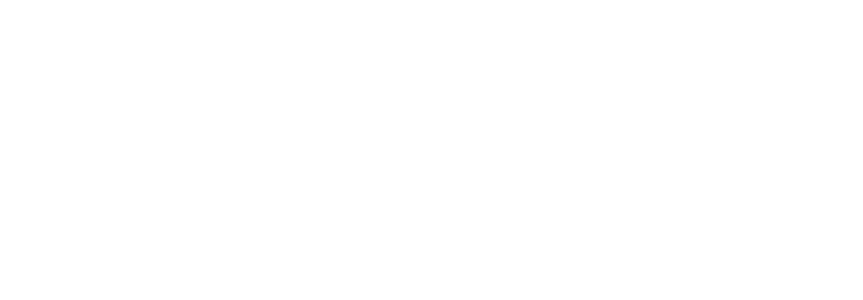
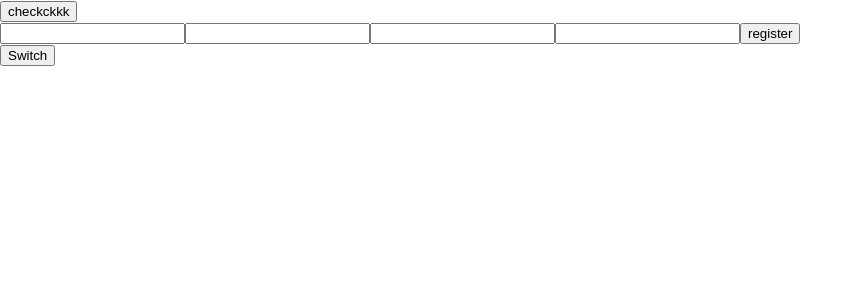
Before and after one commit to SergeyArenzon/viaggio-react, a React (Create React App) app: page /auth in a window 1280 px wide. Before the commit this address had no page. Shown: the top 300 px of the page, without its empty margins (0-863 px from the left). Built offline with nearby package versions, Linux system fonts and the light colour scheme.

Commit message:
add auth

```diff
--- a/package.json
+++ b/package.json
@@ -16,7 +16,8 @@
     "react-responsive-carousel": "^3.2.22",
     "react-router-dom": "^6.0.2",
     "react-scripts": "4.0.3",
-    "sass": "^1.45.0"
+    "sass": "^1.45.0",
+    "yup": "^0.32.11"
   },
   "scripts": {
     "start": "react-scripts start",
--- a/src/App.js
+++ b/src/App.js
@@ -5,6 +5,7 @@
 import CreateLocation from "./components/CreateLocation/CreateLocation";
 import ShowLocation from "./components/ShowLocation/ShowLocation";
 import EditLocation from "./components/EditLocation/EditLocation";
+import Auth from "./components/Auth/Auth";
 
 function App() {
   return (
@@ -12,6 +13,7 @@
       <BrowserRouter>
         <Routes>
           <Route path="/" element={<Home/>}/>
+          <Route path="/auth" element={<Auth/>}/>
           <Route path="/new-location" element={<CreateLocation/>}/>
           <Route path="/locations/:id" element={<ShowLocation/>}/>
           <Route path="/locations/:id/edit" element={<EditLocation/>}/>
--- /dev/null
+++ b/src/components/Auth/Auth.js
@@ -0,0 +1,102 @@
+import React, { useState, useRef, useEffect } from 'react';
+import { userSchema } from '../../validations/user';
+
+
+
+
+export default function Auth() {
+    const emailRef = useRef();
+    const passwordRef = useRef();
+    const lastNameRef = useRef();
+    const firstNameRef = useRef();
+
+    const [loading, setLoading] = useState(true);
+    const [signUpMode, setSignUpMode] = useState(true);
+
+
+    /////////////////////
+    //  Signout method //
+    /////////////////////
+    const registerHandler = async (event) => {
+        event.preventDefault();
+
+        const data = {
+            email: emailRef.current.value,
+            password: passwordRef.current.value,
+            firstName: firstNameRef.current.value,
+            lastName: lastNameRef.current.value,
+        };
+        const isValid = await userSchema.isValid(data);
+
+        if (!isValid) {
+            alert('Creds isnt valid!');
+            return;
+        }
+        const response = await fetch(`${process.env.REACT_APP_API_URL}/location/register`, {
+            method: 'POST',
+            body: JSON.stringify(data),
+            headers: {
+                'Content-Type': 'application/json',
+            },
+        });
+
+        if(response.status === 201){
+            // router.replace('/');
+            const res = await response.json();
+            return res;
+        }
+    };
+
+    ////////////////////
+    //  Signin method //
+    ////////////////////
+    const loginHandler = async (event) => {
+        event.preventDefault();
+
+        const data = {
+            email: emailRef.current.value,
+            password: passwordRef.current.value,
+        };
+
+
+  const response = await fetch(`${process.env.REACT_APP_API_URL}/location/login`, {
+            method: 'POST',
+            body: JSON.stringify(data),
+            credentials: 'include',
+            headers: {
+                'Content-Type': 'application/json',
+            },
+        });
+
+
+    };
+
+    const signUpForm = (
+        <form onSubmit={registerHandler}>
+            <input type="email" ref={emailRef}></input>
+            <input type="password" ref={passwordRef}></input>
+            <input type="text" ref={firstNameRef}></input>
+            <input type="text" ref={lastNameRef}></input>
+            <button>register</button>
+        </form>
+    );
+
+    const logInForm = (
+        <form onSubmit={loginHandler}>
+            <input type="email" ref={emailRef}></input>
+            <input type="password" ref={passwordRef}></input>
+            <button>login</button>
+        </form>
+    );
+
+    return (
+        <div>
+            <button onClick={() => {
+       fetch(`${process.env.REACT_APP_API_URL}/user`, {credentials: "include"});
+
+      }}>checkckkk</button>
+            {signUpMode ? signUpForm : logInForm}
+            <button onClick={() => setSignUpMode(!signUpMode)}>Switch</button>
+        </div>
+    );
+}
--- /dev/null
+++ b/src/validations/user.js
@@ -0,0 +1,6 @@
+import * as yup from 'yup';
+
+export const userSchema = yup.object().shape({
+    email: yup.string().email().required(),
+    password: yup.string().min(6).max(10).required(),
+});
```
Also changed, not shown: src/validations/location.js (added, +17 -0 lines), 2 other files (tests, documents, lock files or other folders).
